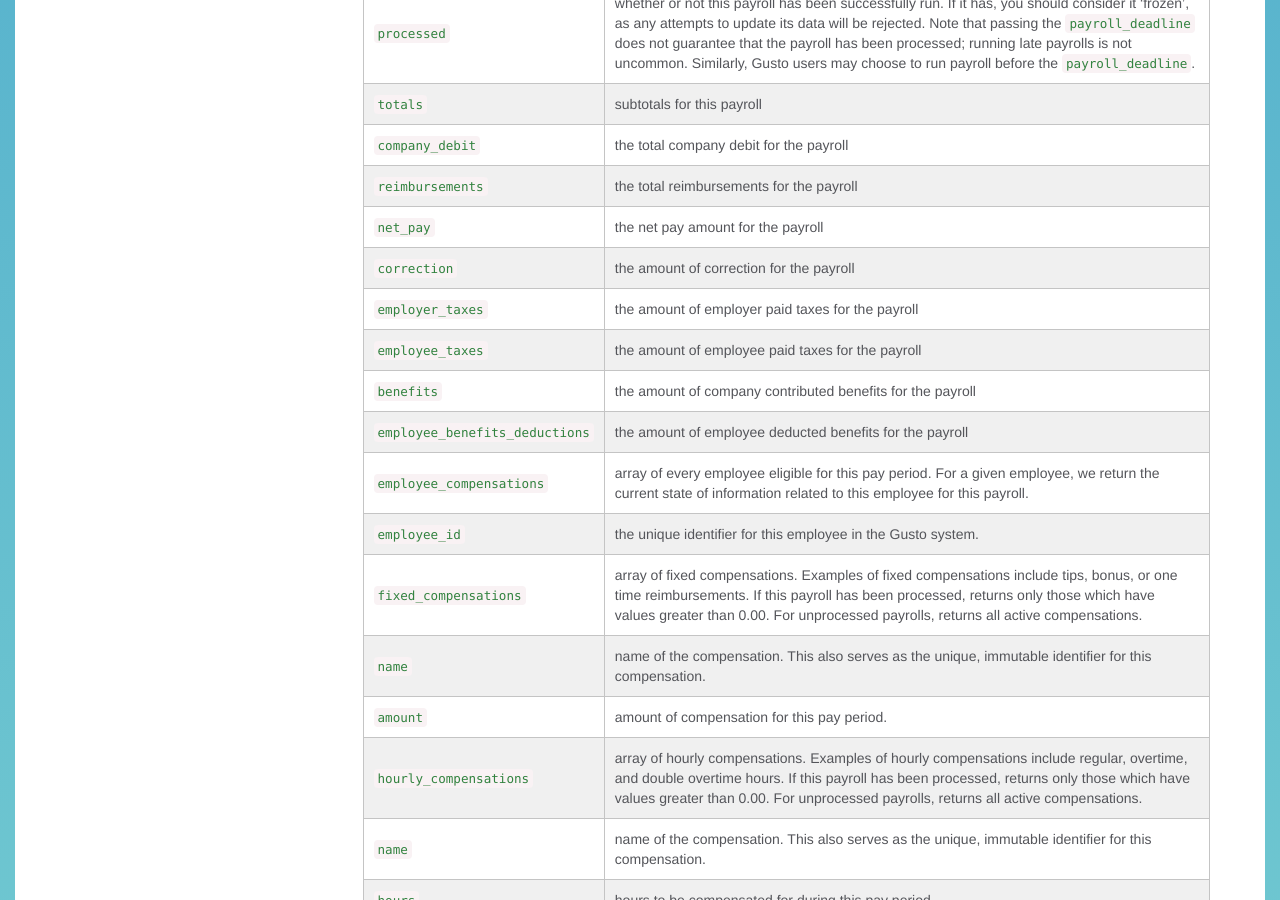
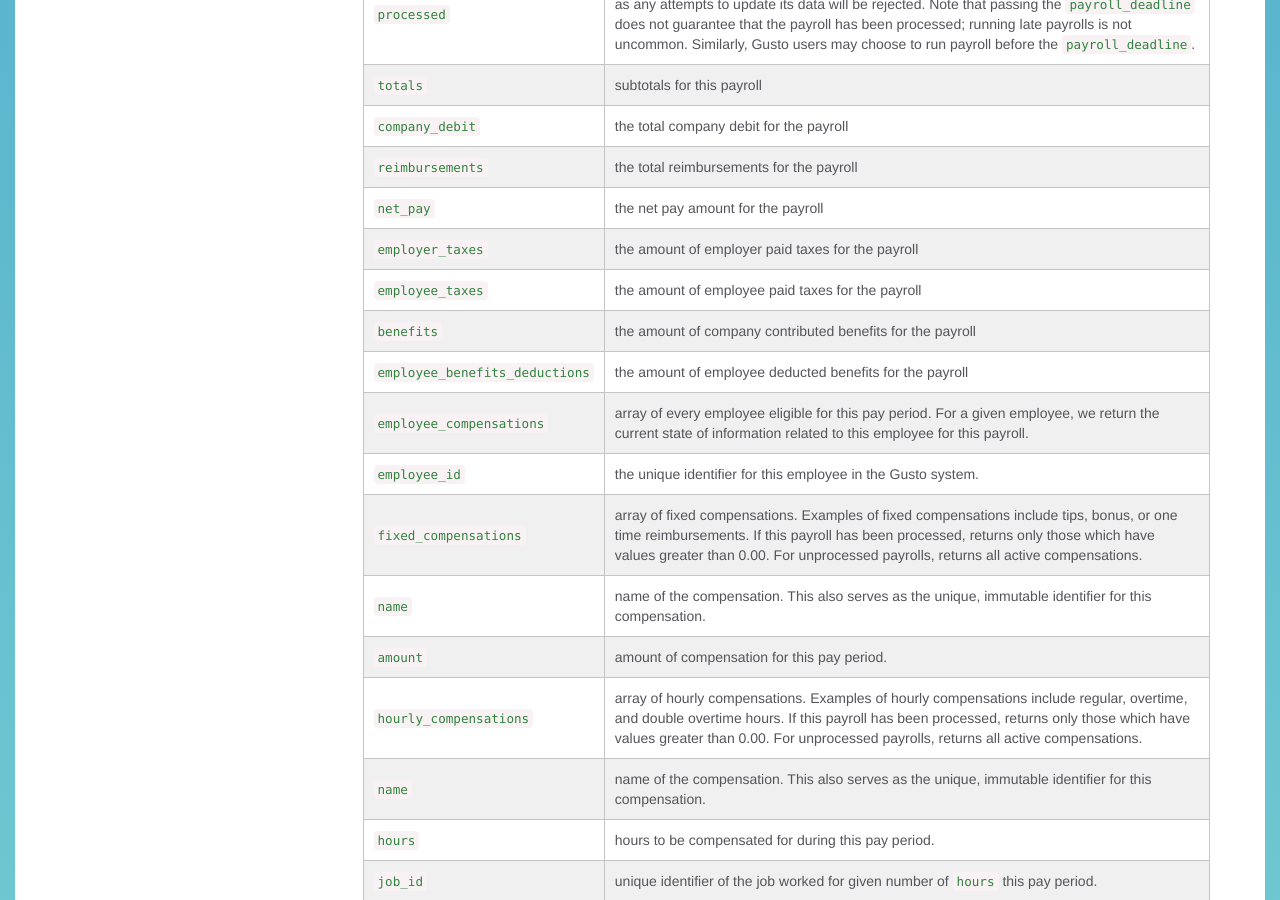
Before and after one commit to Gusto/gusto.github.io, a Jekyll site: the page built from _posts/2013-08-10-payrolls.markdown, in a window 1280 px wide and 900 px high, scrolled down 3173 px. Built offline with Jekyll 4.4.1, drawn with Linux system fonts in a browser that asks for light colours; some of the changed text lies outside the part shown.

Commit message:
Remove correction from documentation since it's always zero.
* Currently, we always return 0 for "correction" in the API. Since this field is effectively dead-but-not-removed, let's at least remove it from the docs to prevent confusion.
* https://github.com/Gusto/zenpayroll/blob/b4e1753c07e22d291d0c3ea7af2b6e49ef08bc93/app/views/api/v1/payrolls/payroll_admin/show.json.rabl#L25
* https://gustohq.slack.com/archives/CFVGQ688H/p1585598092019800

```diff
--- a/_posts/2013-08-10-payrolls.markdown
+++ b/_posts/2013-08-10-payrolls.markdown
@@ -34,7 +34,6 @@ layout: sidebar
       "company_debit": "2791.25",
       "reimbursements": "0.00",
       "net_pay": "1953.31",
-      "correction": "0.00",
       "employer_taxes": "191.25",
       "employee_taxes": "646.69",
       "benefits": "0.0",
@@ -160,7 +159,6 @@ layout: sidebar
 | `company_debit`           | the total company debit for the payroll
 | `reimbursements`          | the total reimbursements for the payroll
 | `net_pay`                 | the net pay amount for the payroll
-| `correction`              | the amount of correction for the payroll
 | `employer_taxes`          | the amount of employer paid taxes for the payroll
 | `employee_taxes`          | the amount of employee paid taxes for the payroll
 | `benefits`                | the amount of company contributed benefits for the payroll
@@ -240,7 +238,6 @@ You may provide all, none, or any combination of them to scope the returned data
     "company_debit": "2791.25",
     "reimbursements": "0.00",
     "net_pay": "1953.31",
-    "correction": "0.00",
     "employer_taxes": "191.25",
     "employee_taxes": "646.69",
     "benefits": "0.0",
@@ -365,7 +362,6 @@ You may provide all, none, or any combination of them to scope the returned data
 | `company_debit`           | the total company debit for the payroll
 | `reimbursements`          | the total reimbursements for the payroll
 | `net_pay`                 | the net pay amount for the payroll
-| `correction`              | the amount of correction for the payroll
 | `employer_taxes`          | the amount of employer paid taxes for the payroll
 | `employee_taxes`          | the amount of employee paid taxes for the payroll
 | `benefits`                | the amount of company contributed benefits for the payroll
--- a/_posts/2018-11-16-webhooks-payrolls.markdown
+++ b/_posts/2018-11-16-webhooks-payrolls.markdown
@@ -45,7 +45,6 @@ layout: sidebar
       "company_debit": "2791.25",
       "reimbursements": "0.00",
       "net_pay": "1953.31",
-      "correction": "0.00",
       "employer_taxes": "191.25",
       "employee_taxes": "646.69",
       "benefits": "0.0"
```
